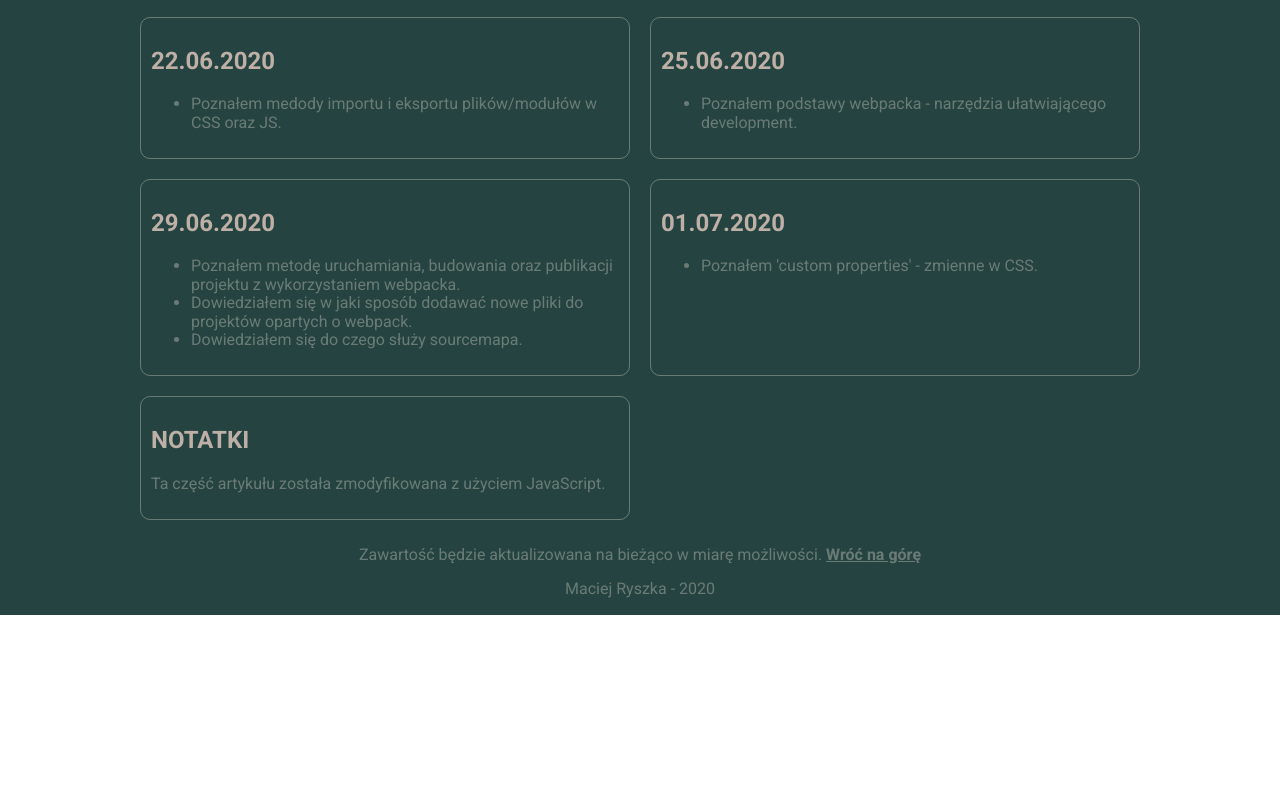
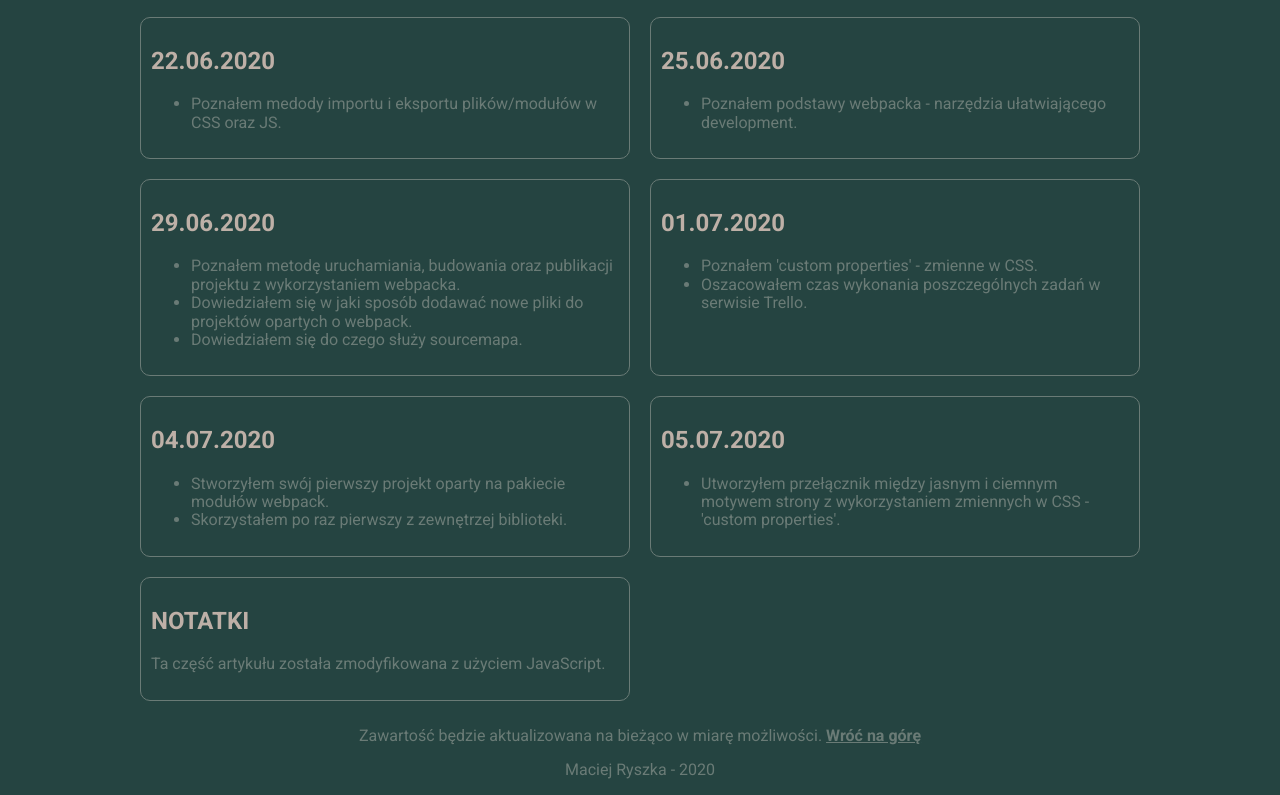
Before and after one commit to maciejryszka/homepage, a website: page dziennik.html in a window 1280 px wide. Shown: the part 4431-5226 px from the top of the page. Before the commit the page ends 5046 px from the top, so only its background shows below. Drawn offline with Linux system fonts and the light colour scheme.

Commit message:
add new article

```diff
--- a/dziennik.html
+++ b/dziennik.html
@@ -562,6 +562,31 @@
               <li class="article__list-item">
                 Poznałem 'custom properties' - zmienne w CSS.
               </li>
+              <li class="article__list-item">
+                Oszacowałem czas wykonania poszczególnych zadań w serwisie
+                Trello.
+              </li>
+            </ul>
+          </article>
+          <article class="article">
+            <h2 class="article__heading">04.07.2020</h2>
+            <ul class="article__list">
+              <li class="article__list-item">
+                Stworzyłem swój pierwszy projekt oparty na pakiecie modułów
+                webpack.
+              </li>
+              <li class="article__list-item">
+                Skorzystałem po raz pierwszy z zewnętrzej biblioteki.
+              </li>
+            </ul>
+          </article>
+          <article class="article">
+            <h2 class="article__heading">05.07.2020</h2>
+            <ul class="article__list">
+              <li class="article__list-item">
+                Utworzyłem przełącznik między jasnym i ciemnym motywem strony z
+                wykorzystaniem zmiennych w CSS - 'custom properties'.
+              </li>
             </ul>
           </article>
           <article class="article">
```
Also changed, not shown: css.html (+0 -3 lines).
